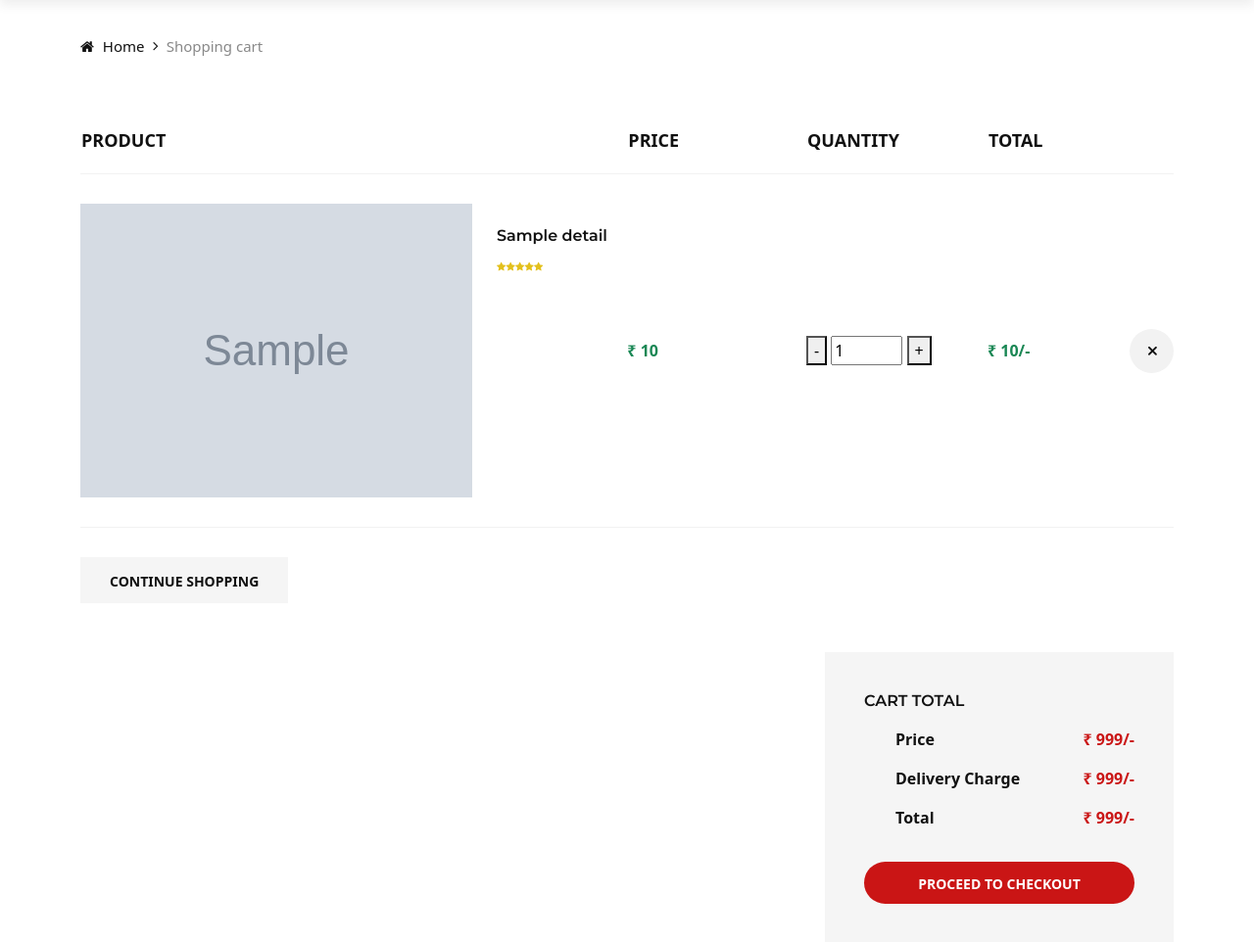
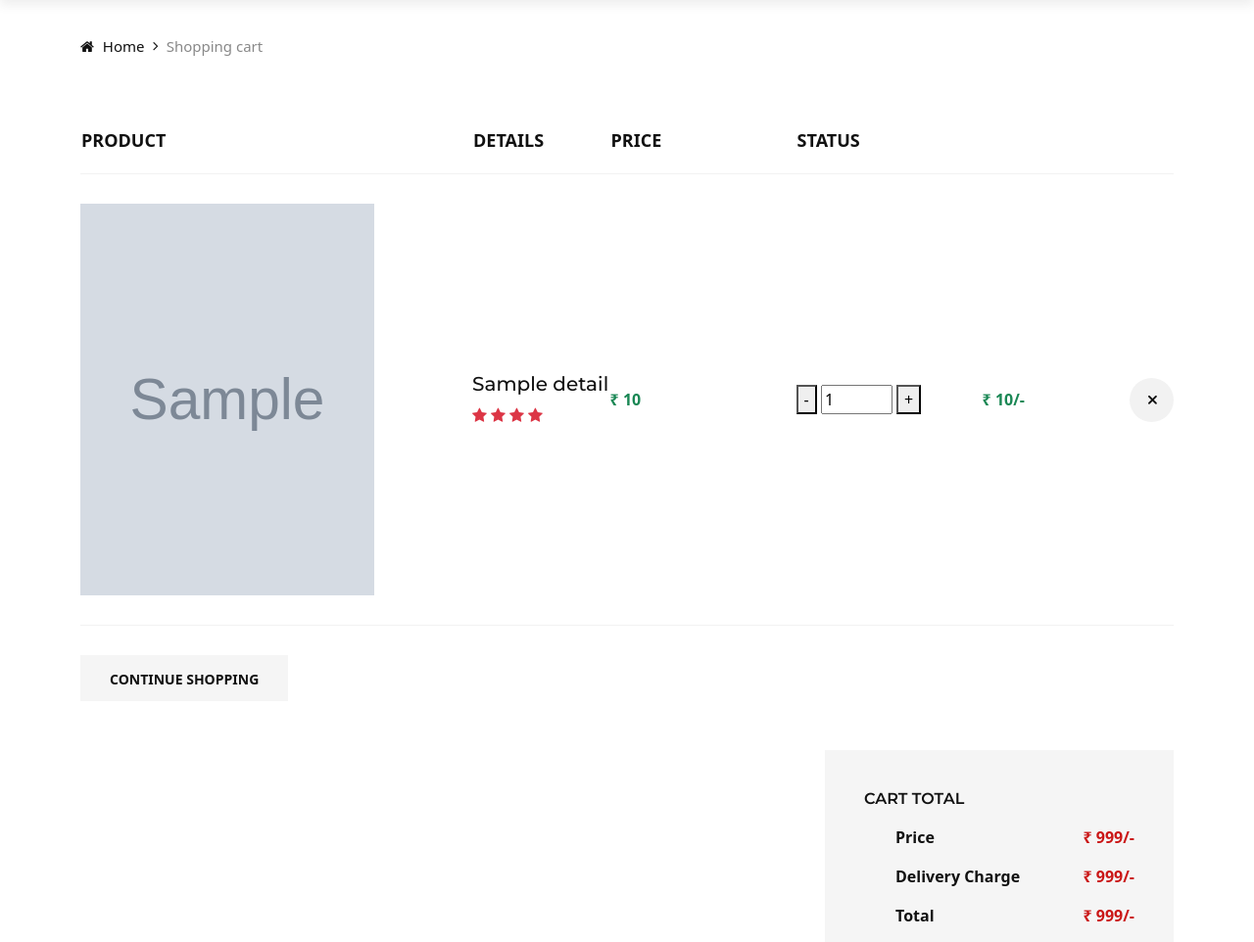
Before and after one commit to pm1019/PROJECT_PROMISING-BEAUTY, a Django app: page /shop/show_bag in a window 1280 px wide. Shown: the part 126-1088 px from the top of the page at 98% size. Run offline with Django 4.2, Linux system fonts and the light colour scheme; a user stored in the database is signed in; tables that the repository leaves empty hold one stand-in row (values such as "Sample post"); grey boxes marked "Sample" are stand-in pictures; some libraries are stand-ins or nearby versions.

Commit message:
Zarna/Some Front-End Modification
Modified Some FrontEnd in shop-cart.html , shop.html & Wishlist.html

```diff
--- a/Project_PB/Template/shop-cart.html
+++ b/Project_PB/Template/shop-cart.html
@@ -37,27 +37,26 @@
                             <thead>
                                 <tr>
                                     <th>Product</th>
+                                    <th>Details</th>
                                     <th>Price</th>
-                                    <th>Quantity</th>
-                                    <th>Total</th>
+                                    <th>Status</th>
                                     <th></th>
                                 </tr>
                             </thead>
                             <tbody>
                                 {% for prod in bag_data %}
                                 <tr>
-                                    <td class="cart__product__item">
-                                        <img src="{{prod.prod_img.url}}" alt="">
+                                    <td class="cart__product__item" style="width:400px;">
+                                        <img src="{{prod.prod_img.url}}" alt="" style="height: 400px; width:300px;">
+                                    </td>
+                                    <td >
                                         <div class="cart__product__item__title">
-                                            <h6>{{prod.prod_name}}</h6>
-                                            <div class="rating">
-                                                <i class="fa fa-star"></i>
-                                                <i class="fa fa-star"></i>
-                                                <i class="fa fa-star"></i>
-                                                <i class="fa fa-star"></i>
-                                                <i class="fa fa-star"></i>
-                                            </div>
-                                        </div>
+                                        <h5>{{prod.prod_name}}</h5>
+                                        <div class="rating text-danger">
+                                            <i class="fa fa-star"></i>
+                                            <i class="fa fa-star"></i>
+                                            <i class="fa fa-star"></i>
+                                            <i class="fa fa-star"></i>
                                     </td>
                                     <td class="cart__price text-success">&#8377 <span id="prc">{{prod.prod_price}}</span></td>
                                     <td class="cart__quantity">
```
Also changed, not shown: Project_PB/Template/Wishlist.html (+12 -12 lines), Project_PB/Template/shop.html (+1 -6 lines).
